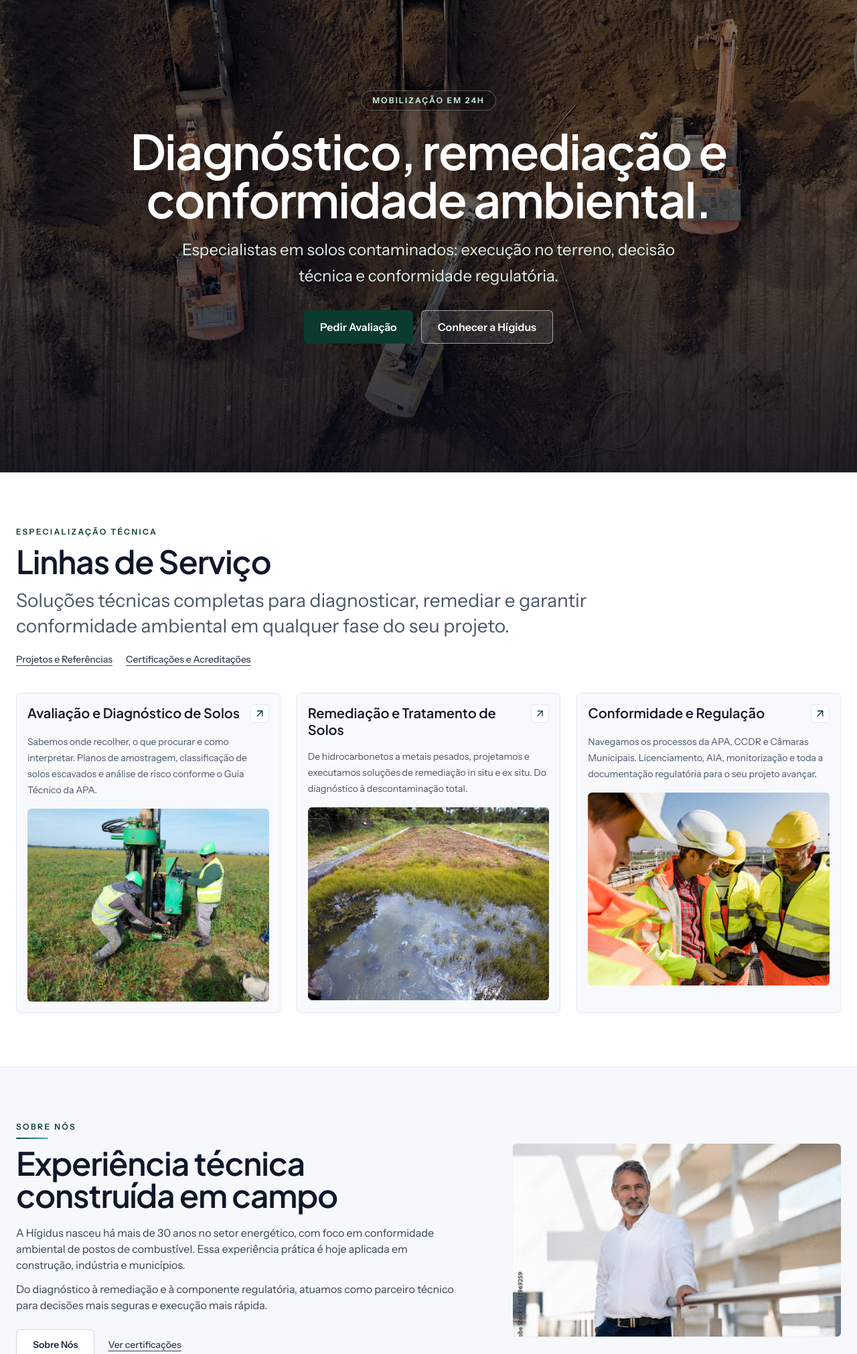
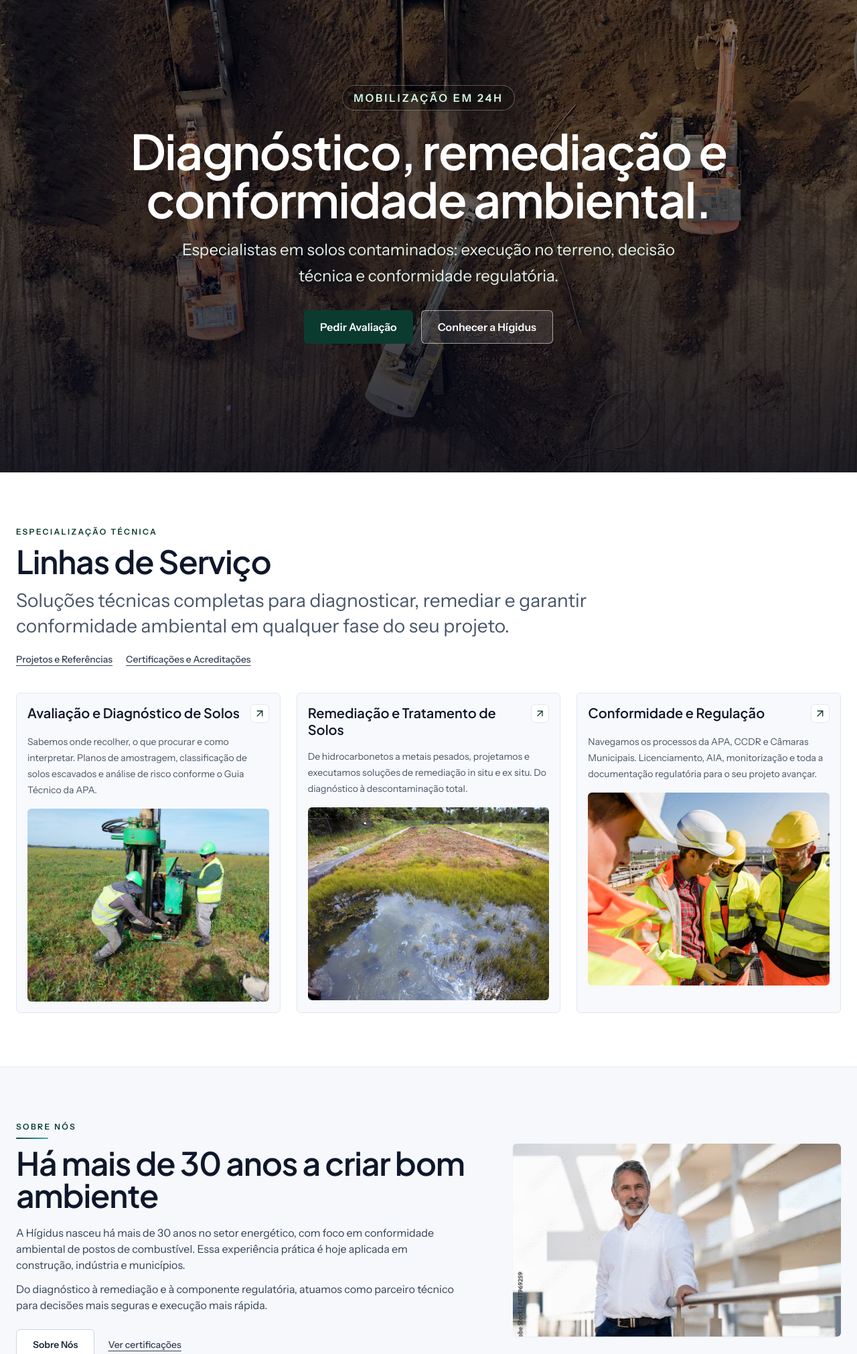
Before and after one commit to bernardogancho/higidus, an Eleventy site: page index.html in a window 1280 px wide. Shown: the part 160-2181 px from the top of the page at 67% size. Built offline with nearby package versions, Linux system fonts and the light colour scheme; Eleventy itself is replaced by a stand-in of ours; files that its build step writes are made by us from their sources.

```diff
--- a/index.html
+++ b/index.html
@@ -140,7 +140,7 @@ activeNav: home
 
       <div class="relative mx-auto flex min-h-[100svh] max-w-5xl items-end justify-center px-6 pb-[20svh] pt-32 text-center md:pb-[24svh] md:pt-40">
         <div class="max-w-4xl">
-          <p class="inline-flex rounded-full border border-white/30 bg-black/25 px-4 py-1.5 text-xs font-semibold uppercase tracking-[0.18em] text-emerald-100">
+          <p class="inline-flex rounded-full border border-white/30 bg-black/25 px-4 py-1.5 text-[0.9rem] font-semibold uppercase tracking-[0.18em] text-emerald-100 md:text-[1rem]">
             Mobilização em 24h
           </p>
           <h1 class="mt-6 text-5xl font-semibold leading-[1.02] tracking-tight md:text-7xl">
@@ -259,7 +259,7 @@ activeNav: home
         <div class="grid gap-10 lg:grid-cols-12 lg:items-center">
           <div class="lg:col-span-7 lg:pr-8">
             <p class="section-kicker">Sobre Nós</p>
-            <h2 class="mt-3 text-3xl font-semibold tracking-tight text-slate-900 md:text-5xl">Experiência técnica construída em campo</h2>
+            <h2 class="mt-3 text-3xl font-semibold tracking-tight text-slate-900 md:text-5xl">Há mais de 30 anos a criar bom ambiente</h2>
             <p class="mt-5 max-w-3xl text-sm leading-7 text-slate-700 md:text-base">A Hígidus nasceu há mais de 30 anos no setor energético, com foco em conformidade ambiental de postos de combustível. Essa experiência prática é hoje aplicada em construção, indústria e municípios.</p>
             <p class="mt-3 max-w-3xl text-sm leading-7 text-slate-700 md:text-base">Do diagnóstico à remediação e à componente regulatória, atuamos como parceiro técnico para decisões mais seguras e execução mais rápida.</p>
             <div class="mt-6 flex flex-wrap items-center gap-x-5 gap-y-2 text-sm font-medium text-slate-700">
```
Also changed, not shown: assets/styles.css, vercel.json (added), 2 other files.
